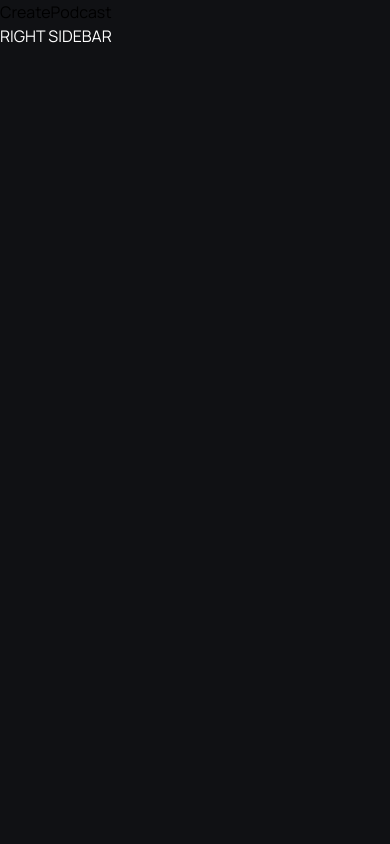
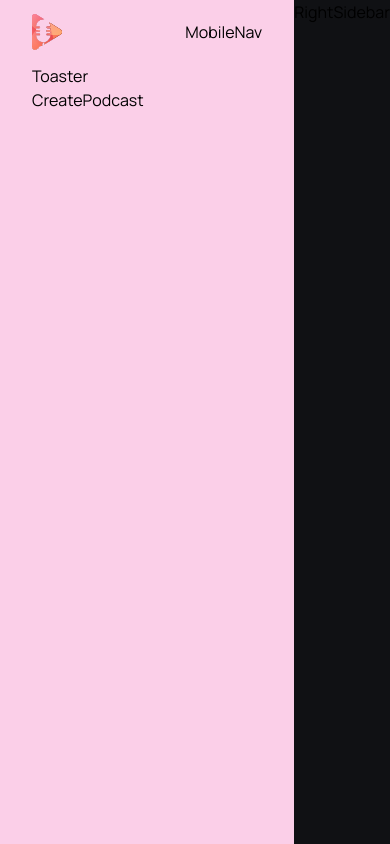
Before and after one commit to Jisap/next14-podcastr, a Next.js app: page /create-podcast in a window 390 px wide. Built offline with nearby package versions, Linux system fonts and the light colour scheme.

Commit message:
layout structure

```diff
--- a/app/(root)/layout.tsx
+++ b/app/(root)/layout.tsx
@@ -1,4 +1,6 @@
 import LeftSidebar from "@/components/LeftSidebar";
+import RightSidebar from "@/components/RightSidebar";
+import Image from "next/image";
 
 export default function RootLayout({
   children,
@@ -6,11 +8,29 @@
   children: React.ReactNode;
 }>) {
   return (
-    <div>
-      <main>
+    <div className="relative flex flex-col">
+      <main className="relative flex bg-black-3">
         <LeftSidebar />
-          {children}
-        <p className="text-white-1">RIGHT SIDEBAR</p>
+
+        <section className="flex min-h-screen flex-1 flex-col px-4 sm:px-14 bg-pink-200">
+          <div className="mx-auto flex w-full max-w-5xl flex-col max-sm:px-4">
+            <div className="flex h-16 items-center justify-between md:hidden">
+              <Image
+                src="/icons/logo.svg"
+                width={30}
+                height={30}
+                alt="menu icon"
+              />
+              MobileNav
+            </div>
+            <div className="flex flex-col md:pb-14">
+              Toaster
+              {children}
+            </div>
+          </div>
+        </section>
+
+        <RightSidebar />
       </main>
     </div>
 
--- /dev/null
+++ b/components/RightSidebar.tsx
@@ -0,0 +1,9 @@
+import React from 'react'
+
+const RightSidebar = () => {
+  return (
+    <div>RightSidebar</div>
+  )
+}
+
+export default RightSidebar
```
